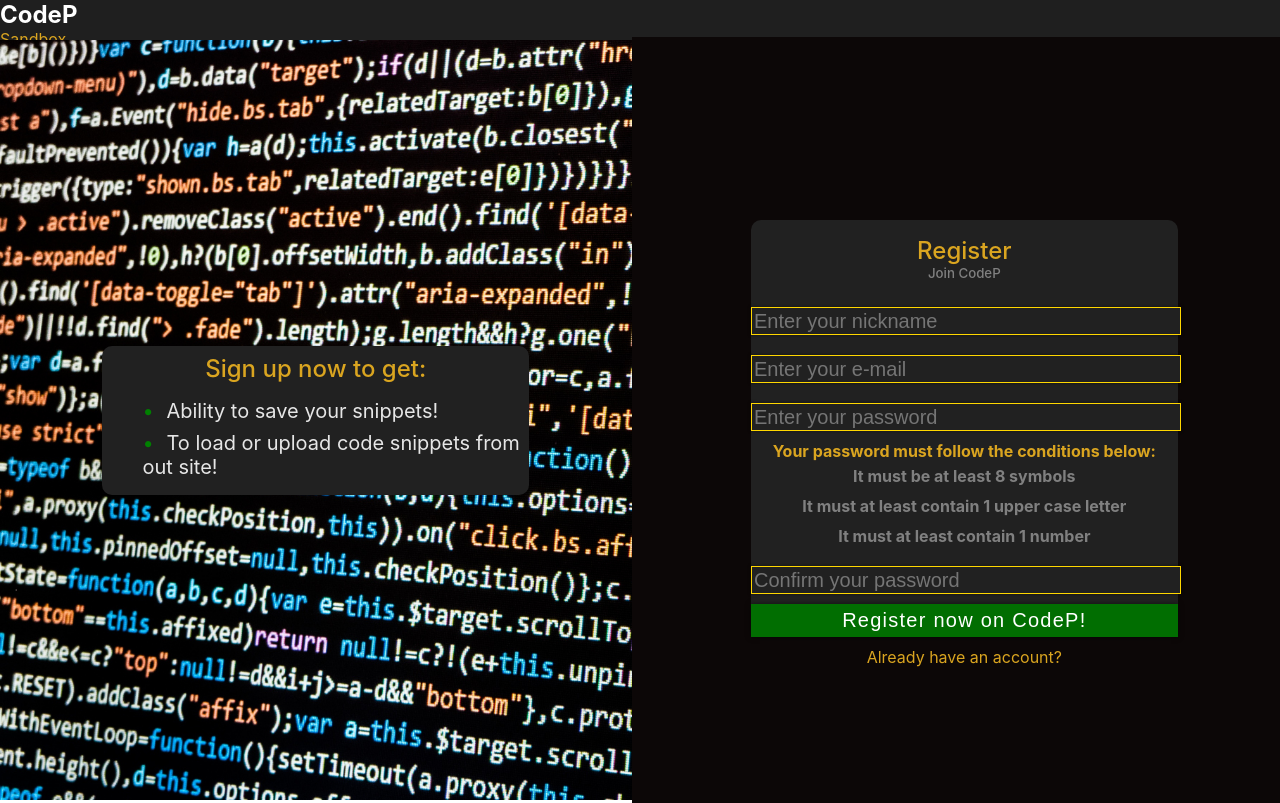
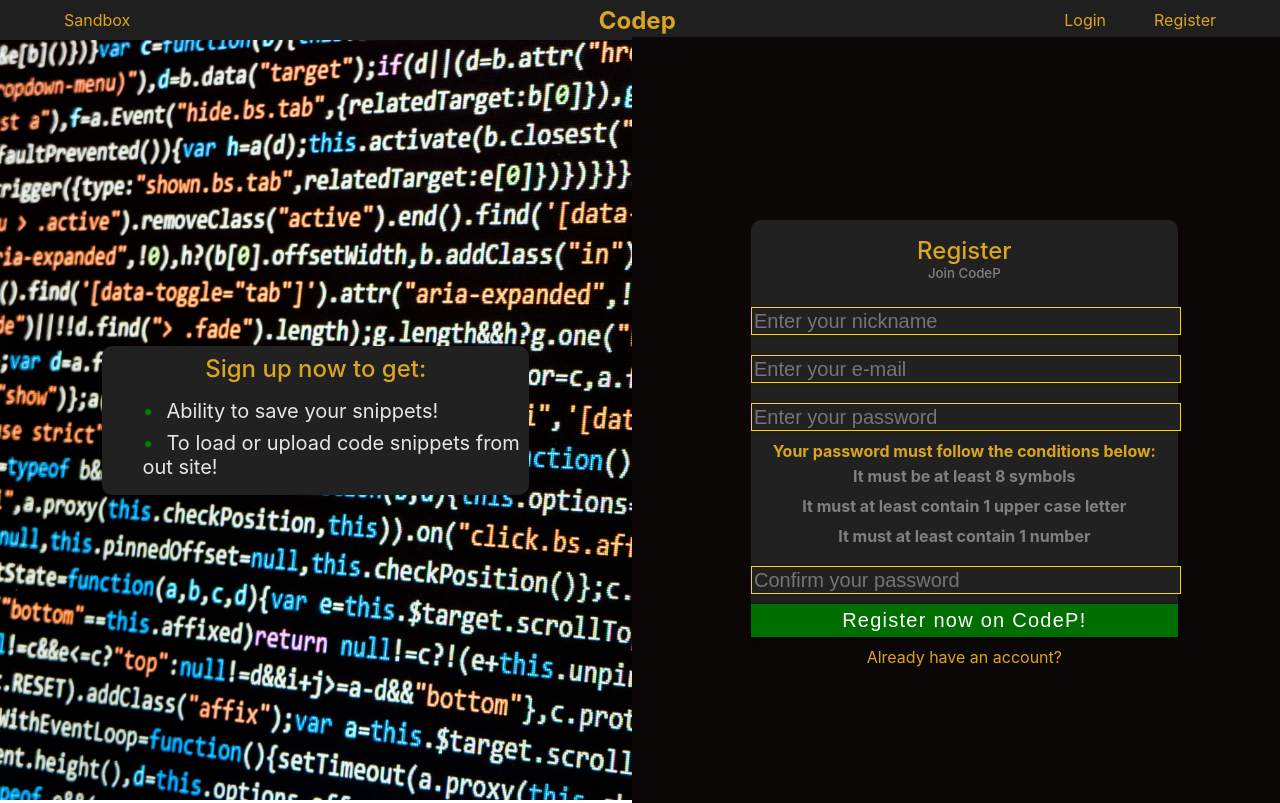
Before and after one commit to ImpendingDoom28/codep-react, a React (Create React App) app: page /register in a window 1280 px wide. Built offline with nearby package versions, Linux system fonts and the light colour scheme.

Commit message:
Fixed header (almost)

```diff
--- a/src/components/header/Header.jsx
+++ b/src/components/header/Header.jsx
@@ -1,23 +1,32 @@
 import React from "react";
 import css from "./Header.module.css";
-import titlePhoto from "../../assets/gold-colored-letter-p-illustration-png-clip-art.png";
 import NavigationLink from "../common/navigationlink/NavigationLink";
+import * as tokenService from "../../js/TokenService";
+import PrivateRoute from "../common/privateroute/PrivateRoute";
+import PrivateComponent from "../common/privatecomponent/PrivateComponent";
 
 const Header = (props) => {
+  const publicLinks = [
+    <NavigationLink id="/login" to="/login" text="Login" />,
+    <NavigationLink id="/login" to="/register" text="Register" />,
+  ];
   return (
     <nav>
-      <h2 className={css.title}>CodeP</h2>
-      <div className={css.span}>
+      <div className={css.left}>
         <NavigationLink to="/sandbox" text="Sandbox" />
+        <PrivateComponent>
+          <NavigationLink to="/support" text="Support" />
+        </PrivateComponent>
       </div>
-      <div className={css.span}>
-        <NavigationLink to="/support" text="Support" />
+      <div className={css.center}>
+        <h2 className={css.title}>
+          <NavigationLink to="/sandbox" text="Codep" />
+        </h2>
       </div>
-      <div className={css.span}>
-        <NavigationLink to="/login" text="Login" />
-      </div>
-      <div className={css.span}>
-        <NavigationLink to="/register" text="Register" />
+      <div className={css.right}>
+        <PrivateComponent rest={publicLinks}>
+          <NavigationLink to="/profile/" text="Your Profile" />
+        </PrivateComponent>
       </div>
     </nav>
   );
--- a/src/components/header/Header.module.css
+++ b/src/components/header/Header.module.css
@@ -1,29 +1,29 @@
-.left {
-  justify-content: center;
-  align-items: center;
-}
-
 .title {
   margin-block-start: 0 !important;
   margin-block-end: 0 !important;
-  color: white;
+  color: goldenrod;
 }
 
-.right {
-  float: right;
-  justify-content: center;
+nav {
+  display: flex;
+  justify-content: space-between;
   align-items: center;
+  padding: 0 1rem;
+  margin: 0;
 }
 
-.right > div {
-  padding: 0.5rem;
-  margin-left: 0.5rem;
-  margin-right: 0.5rem;
-  justify-content: center;
-  align-items: center;
+nav > div {
+  display: flex;
 }
 
-.photo {
-  width: 30px;
-  height: 30px;
+nav > .center {
+  padding-left: 5rem;
 }
+
+nav > .left > a {
+  margin-left: 3rem;
+}
+
+nav > .right > a {
+  margin-right: 3rem;
+}
```
